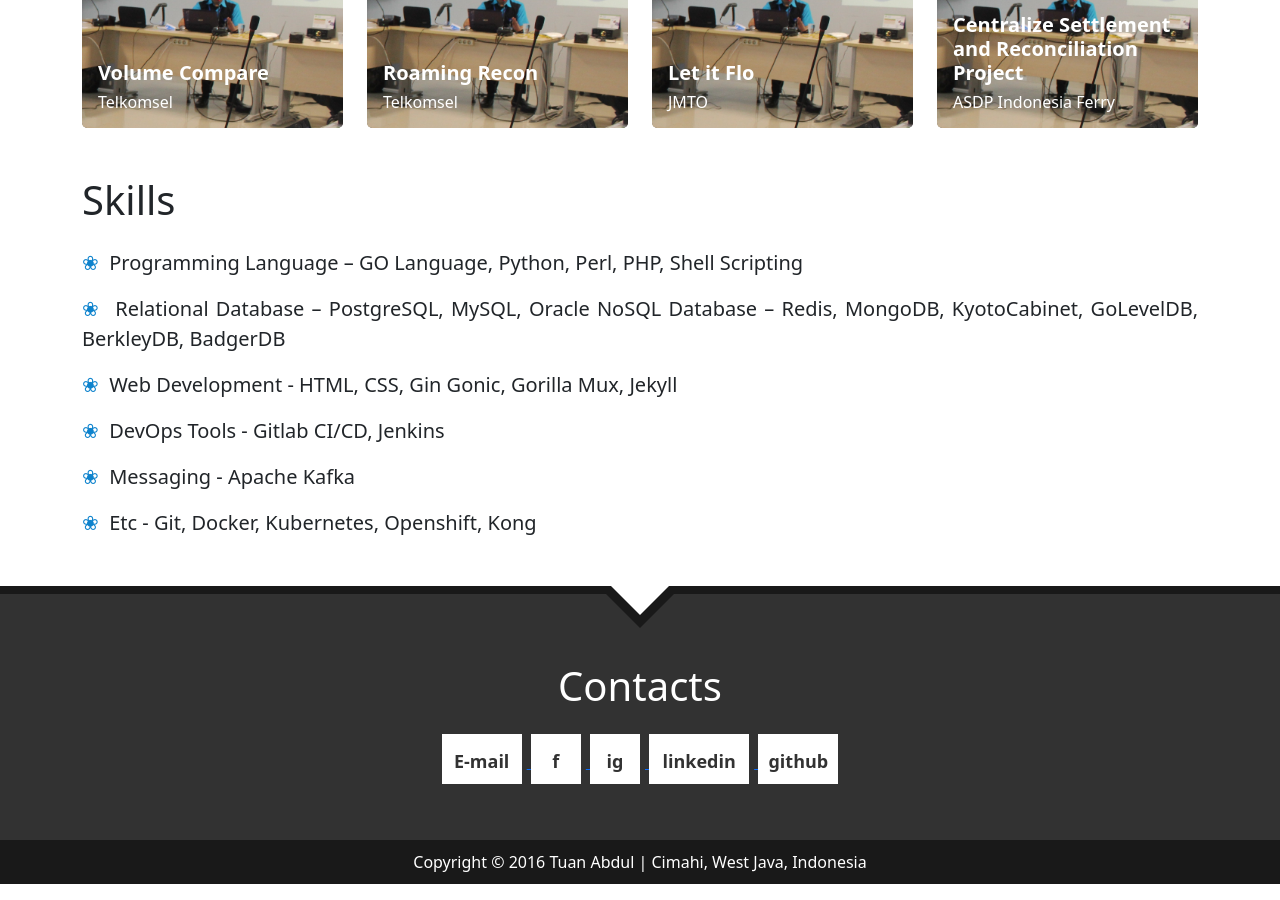
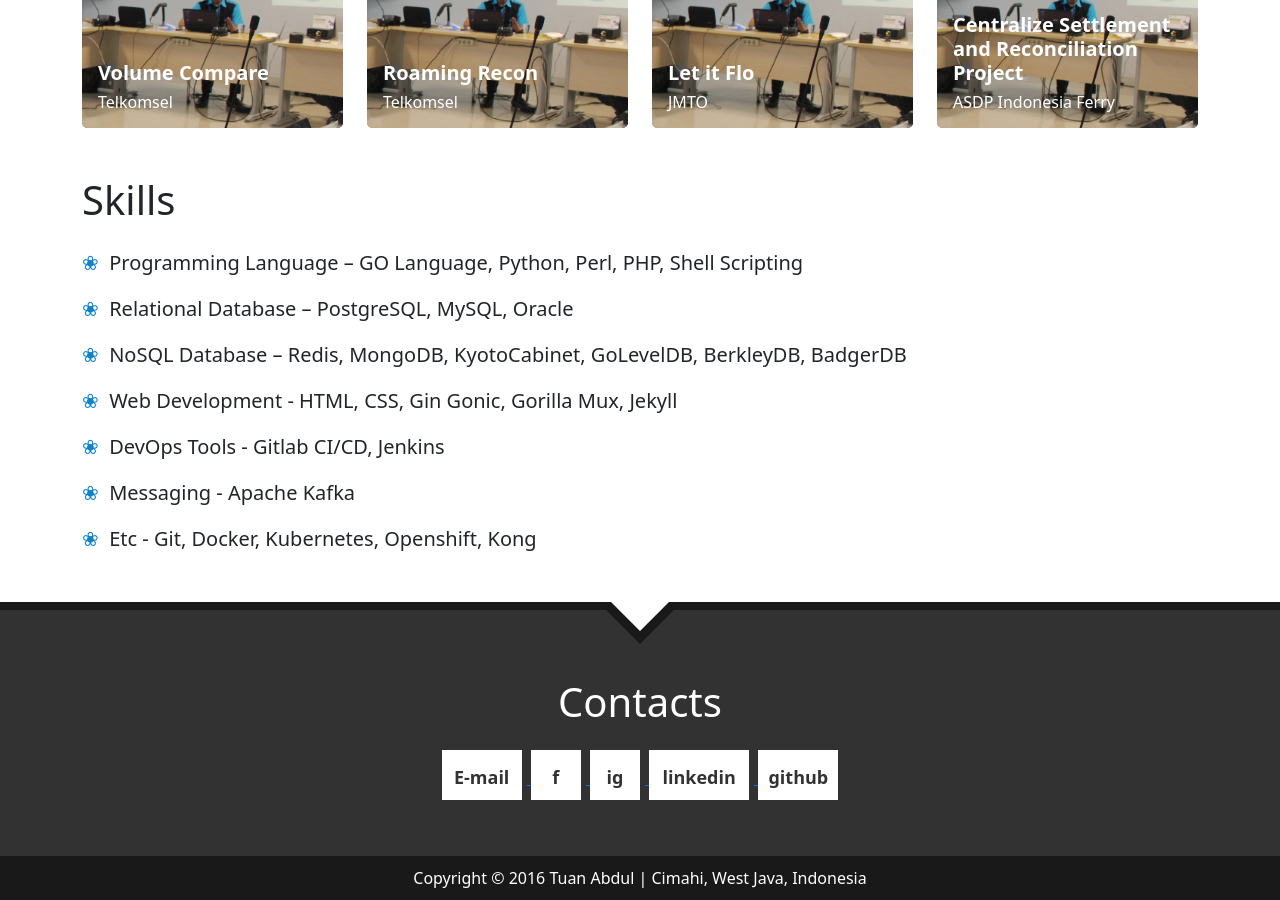
Before and after one commit to fahmyabdul/fahmyabdul.github.io, a Jekyll site: the page built from index.html, in a window 1280 px wide and 900 px high, scrolled down 1151 px. Built offline with Jekyll 4.4.1, drawn with Linux system fonts in a browser that asks for light colours.

Commit message:
Fix skills nosqldb

```diff
--- a/index.html
+++ b/index.html
@@ -86,9 +86,8 @@ title: Home
             <div class="mt-4 mb-4 container">
                 <div class="section-title mb-4"><h1>Skills</h1></div>
                 <p class="lead"><span style="color: #0e83cd;">❀</span>&nbsp;&nbsp;<b>Programming Language</b> – GO Language, Python, Perl, PHP, Shell Scripting</p>
-                <p class="lead"><span style="color: #0e83cd;">❀</span>&nbsp;&nbsp;<b>Relational Database</b> – PostgreSQL, MySQL, Oracle
-                    NoSQL Database – Redis, MongoDB, KyotoCabinet, GoLevelDB,
-                    BerkleyDB, BadgerDB</p>
+                <p class="lead"><span style="color: #0e83cd;">❀</span>&nbsp;&nbsp;<b>Relational Database</b> – PostgreSQL, MySQL, Oracle</p>
+                <p class="lead"><span style="color: #0e83cd;">❀</span>&nbsp;&nbsp;<b>NoSQL Database</b> – Redis, MongoDB, KyotoCabinet, GoLevelDB, BerkleyDB, BadgerDB</p>
                 <p class="lead"><span style="color: #0e83cd;">❀</span>&nbsp;&nbsp;<b>Web Development</b> - HTML, CSS, Gin Gonic, Gorilla Mux, Jekyll</p>
                 <p class="lead"><span style="color: #0e83cd;">❀</span>&nbsp;&nbsp;<b>DevOps Tools</b> - Gitlab CI/CD, Jenkins</p>
                 <p class="lead"><span style="color: #0e83cd;">❀</span>&nbsp;&nbsp;<b>Messaging</b> - Apache Kafka</p>
```
